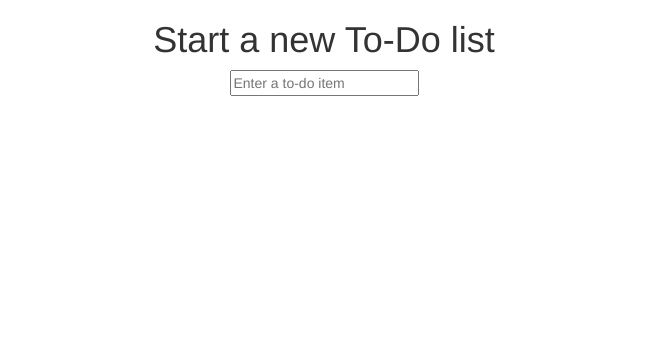
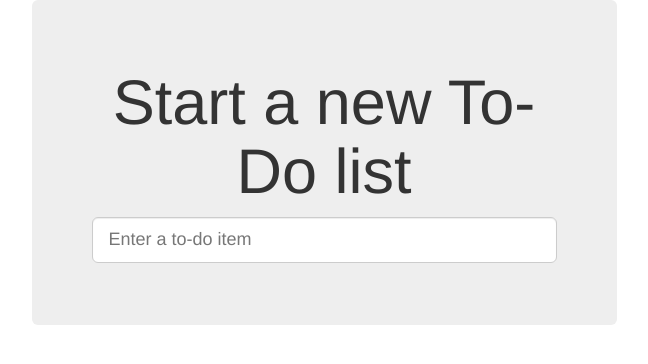
Before and after one commit to george2/tdwd-with-python, a Django app: page / in a window 1280 px wide. Shown: the top 364 px of the page, without its empty margins (316-964 px from the left). Run offline with Django 3.2, Linux system fonts and the light colour scheme; some libraries are stand-ins or nearby versions.

Commit message:
Add some Bootstrap classes to make it look better.

```diff
--- a/superlists/lists/templates/base.html
+++ b/superlists/lists/templates/base.html
@@ -8,11 +8,12 @@
 <div class="container">
 
     <div class="row">
-        <div class="col-md-6 col-md-offset-3">
+        <div class="col-md-6 col-md-offset-3 jumbotron">
             <div class="text-center">
                 <h1>{% block header_text %}{% endblock %}</h1>
                 <form method="POST" action="{% block form_action %}{% endblock %}">
                     <input name="item_text" id="id_new_item"
+                           class="form-control input-lg"
                            placeholder="Enter a to-do item" />
                     {% csrf_token %}
                 </form>
--- a/superlists/lists/templates/list.html
+++ b/superlists/lists/templates/list.html
@@ -5,7 +5,7 @@
 {% block form_action %}/lists/{{ list.id }}/add_item{% endblock %}
 
 {% block table %}
-        <table id="id_list_table">
+        <table id="id_list_table" class="table">
           {% for item in list.item_set.all %}
             <tr><td>{{ forloop.counter }}: {{ item.text }}</td></tr>
           {% endfor %}
```
